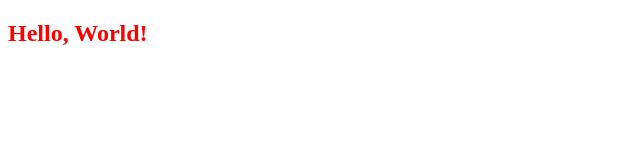
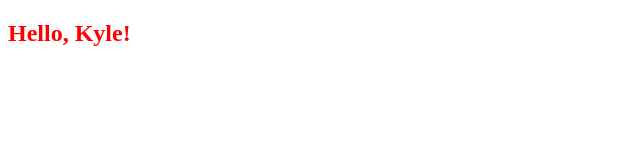
Before and after one commit to kmiles1020/foobar, a plain HTML site: page index.html in a window 1280 px wide. Shown: the full height of the page, 0-640 px from the left. Drawn offline with Linux system fonts and the light colour scheme.

Commit message:
update h2 with my name

```diff
--- a/index.html
+++ b/index.html
@@ -7,6 +7,6 @@
     <link rel="stylesheet" href="styles.css">
 </head>
 <body>
-    <h2>Hello, World!</h2>
+    <h2>Hello, Kyle!</h2>
 </body>
 </html>
```
